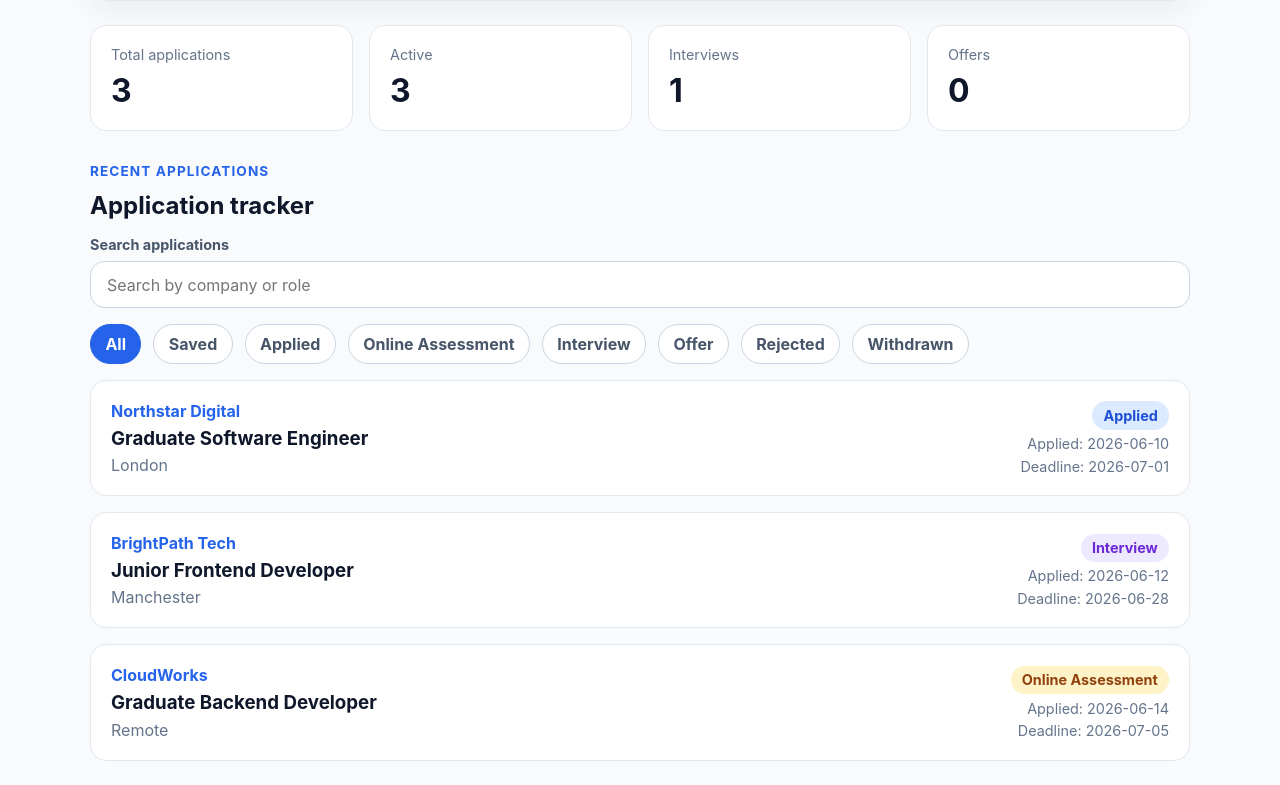
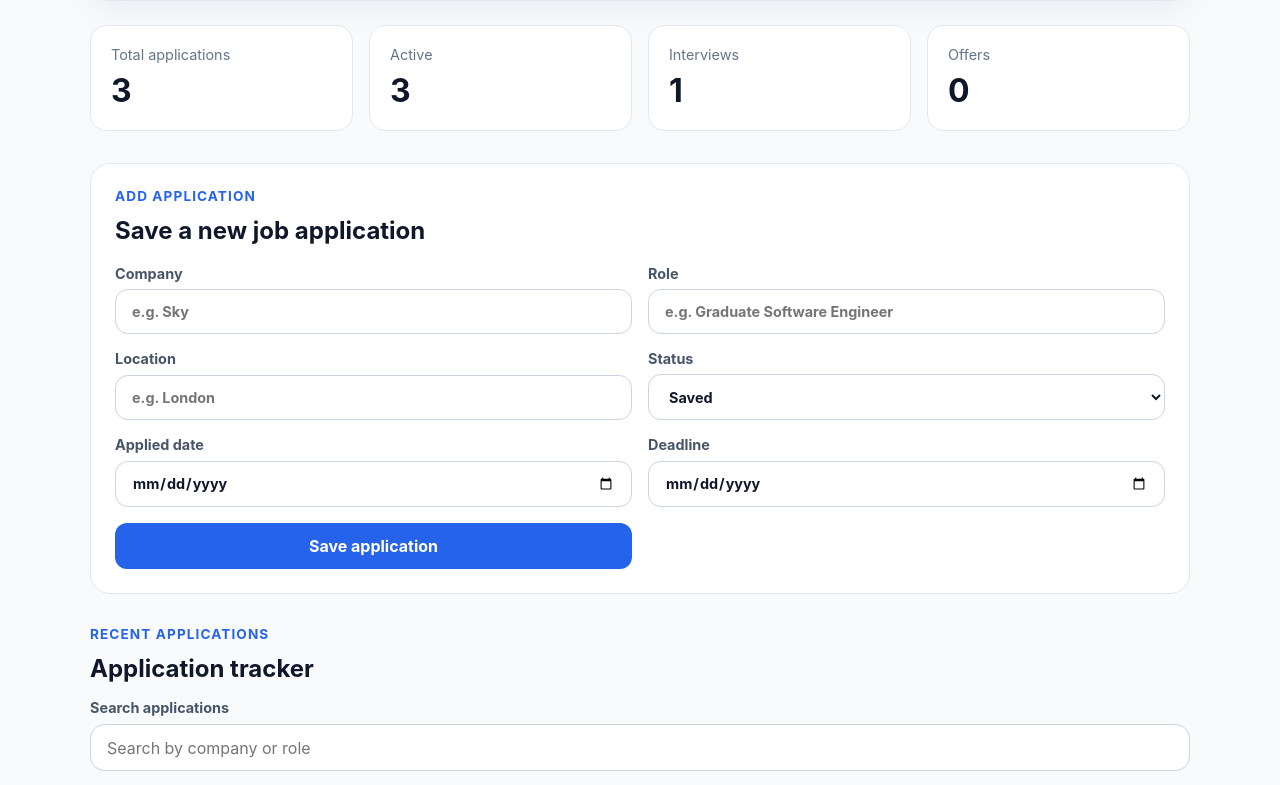
Before and after one commit to Fa24aad/gradtrack, a React (Vite) app in the folder frontend/: page / in a window 1280 px wide. Shown: the part 432-1217 px from the top of the page. Built offline with nearby package versions, Linux system fonts and the light colour scheme.

Commit message:
feat: add application form

```diff
--- a/frontend/src/App.css
+++ b/frontend/src/App.css
@@ -313,3 +313,57 @@
   outline: 3px solid #bfdbfe;
   border-color: #2563eb;
 }
+
+.form-card {
+  margin-top: 2rem;
+  padding: 1.5rem;
+  border-radius: 1.25rem;
+  background: #ffffff;
+  border: 1px solid #e2e8f0;
+}
+
+.form-card h2 {
+  margin: 0;
+  color: #0f172a;
+}
+
+.application-form {
+  display: grid;
+  grid-template-columns: repeat(2, 1fr);
+  gap: 1rem;
+  margin-top: 1.25rem;
+}
+
+.application-form label {
+  display: grid;
+  gap: 0.45rem;
+  color: #475569;
+  font-size: 0.9rem;
+  font-weight: 700;
+}
+
+.application-form input,
+.application-form select {
+  width: 100%;
+  border: 1px solid #cbd5e1;
+  border-radius: 0.8rem;
+  padding: 0.8rem 1rem;
+  background: #ffffff;
+  color: #0f172a;
+}
+
+.application-form input:focus,
+.application-form select:focus {
+  outline: 3px solid #bfdbfe;
+  border-color: #2563eb;
+}
+
+.application-form .primary-button {
+  align-self: end;
+}
+
+@media (max-width: 700px) {
+  .application-form {
+    grid-template-columns: 1fr;
+  }
+}
--- a/frontend/src/App.tsx
+++ b/frontend/src/App.tsx
@@ -93,6 +93,57 @@ function App() {
           </article>
         </section>
 
+        <section className="form-card">
+  <div>
+    <p className="eyebrow">Add application</p>
+    <h2>Save a new job application</h2>
+  </div>
+
+  <form className="application-form">
+    <label>
+      Company
+      <input type="text" placeholder="e.g. Sky" />
+    </label>
+
+    <label>
+      Role
+      <input type="text" placeholder="e.g. Graduate Software Engineer" />
+    </label>
+
+    <label>
+      Location
+      <input type="text" placeholder="e.g. London" />
+    </label>
+
+    <label>
+      Status
+      <select defaultValue="Saved">
+        <option>Saved</option>
+        <option>Applied</option>
+        <option>Online Assessment</option>
+        <option>Interview</option>
+        <option>Offer</option>
+        <option>Rejected</option>
+        <option>Withdrawn</option>
+      </select>
+    </label>
+
+    <label>
+      Applied date
+      <input type="date" />
+    </label>
+
+    <label>
+      Deadline
+      <input type="date" />
+    </label>
+
+    <button className="primary-button" type="submit">
+      Save application
+    </button>
+  </form>
+</section>
+
         <section className="applications-section">
           <div className="section-heading">
             <div>
```
